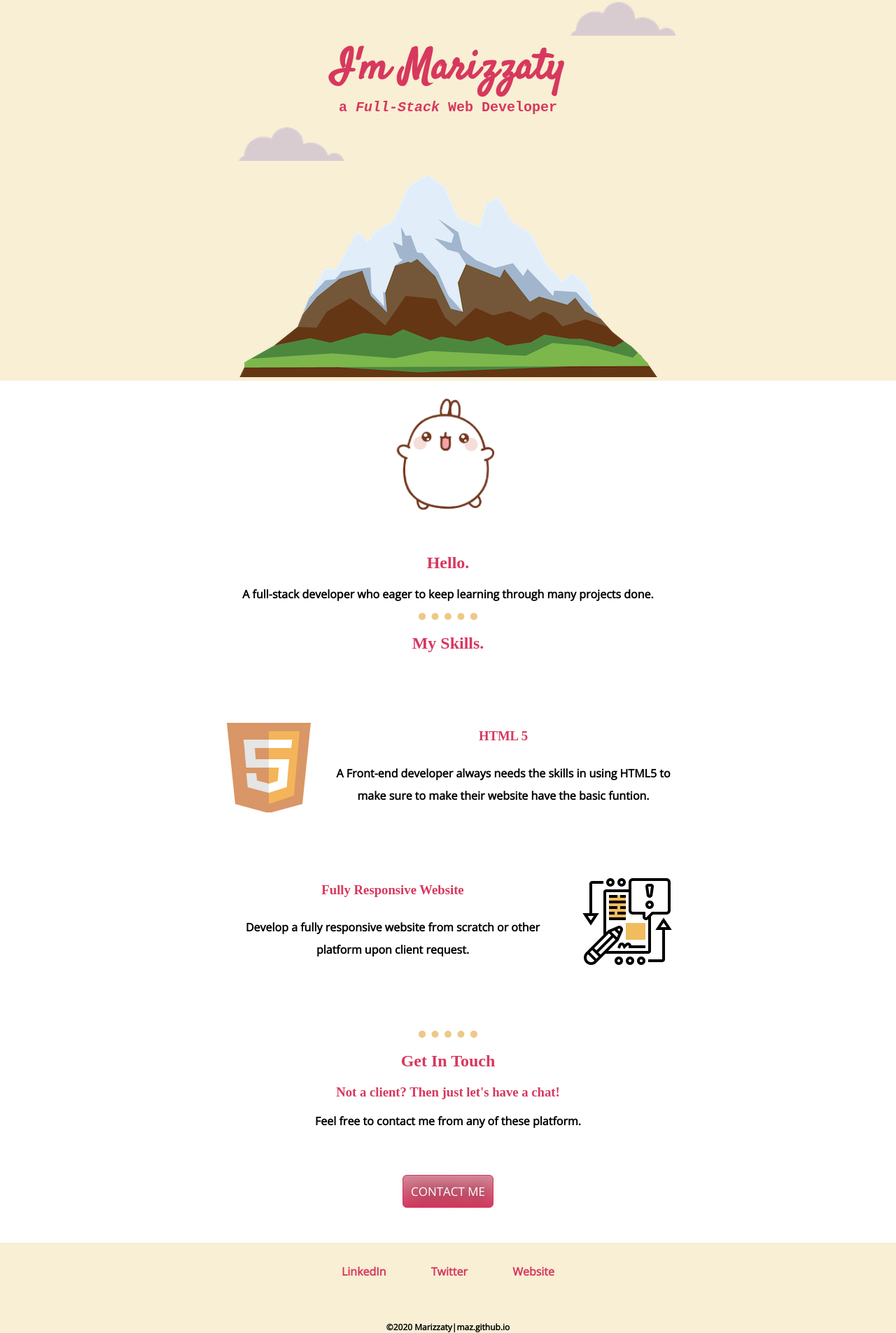
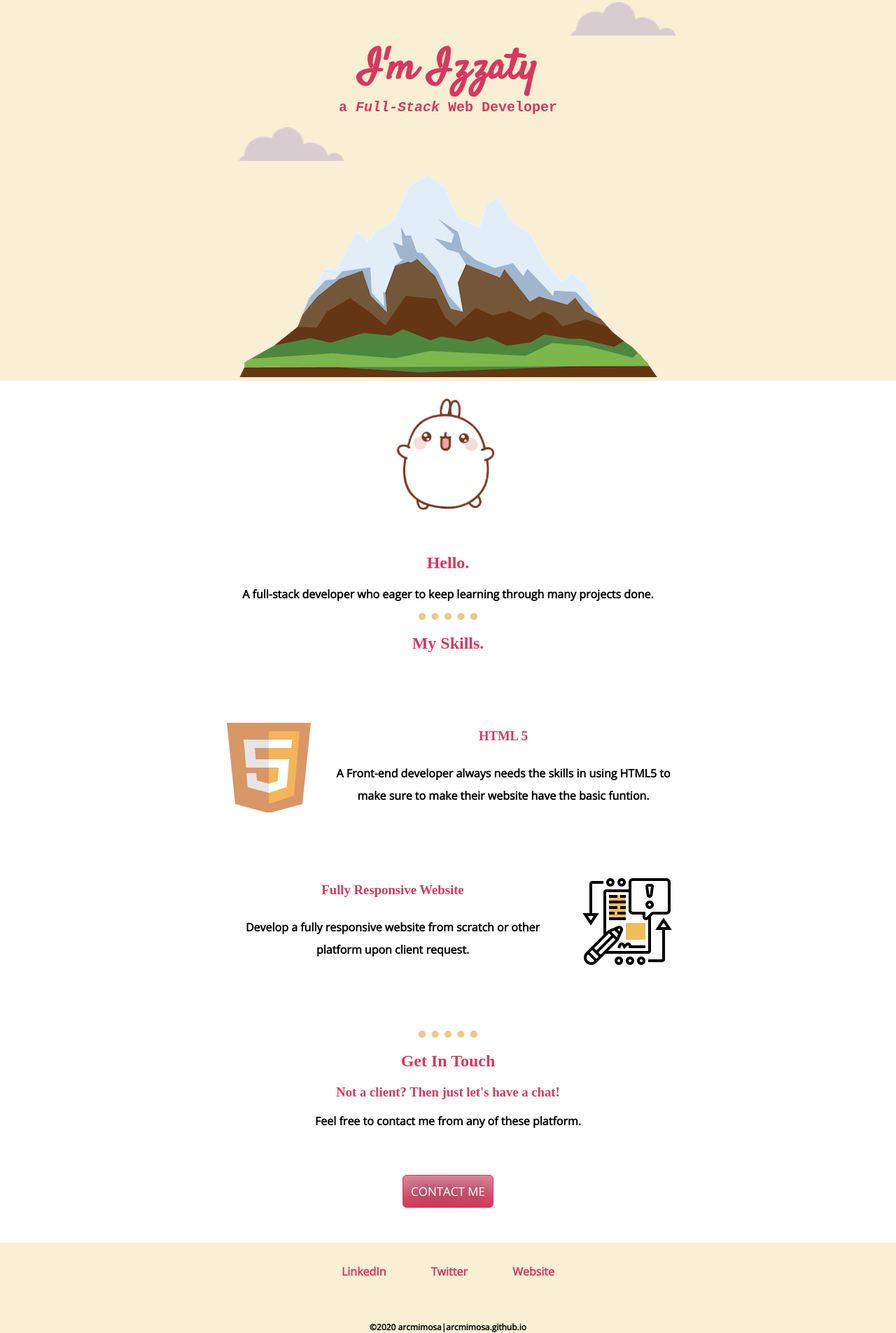
Before and after one commit to arcmimosa/home, a plain HTML site: page index.html in a window 1280 px wide. Shown: the part 47-1952 px from the top of the page at 70% size. Drawn offline with nearby package versions, Linux system fonts and the light colour scheme.

Commit message:
Update index.html
changing copyright and header name

```diff
--- a/index.html
+++ b/index.html
@@ -12,7 +12,7 @@
 <body>
   <div class="top-container">
     <img class="top-cloud" src="images/cloud.png" alt="cloud-images">
-    <h1>I'm Marizzaty</h1>
+    <h1>I'm Izzaty</h1>
     <h2 class="description">a <span class="font1">Full-Stack</span> Web Developer</h2>
     <img class="bottom-cloud" src="images/cloud.png" alt="cloud-images2">
     <img src="images/mountain.png" alt="mountain-images">
@@ -51,7 +51,7 @@
     <a class="footer-link" href="https://www.linkedin.com/">LinkedIn</a>
     <a class="footer-link" href="https://twitter.com/">Twitter</a>
     <a class="footer-link" href="https://www.appbrewery.co/">Website</a>
-    <p class="copyright">©2020 Marizzaty|maz.github.io</p>
+    <p class="copyright">©2020 arcmimosa|arcmimosa.github.io</p>
   </div>
 
 </body>
```
